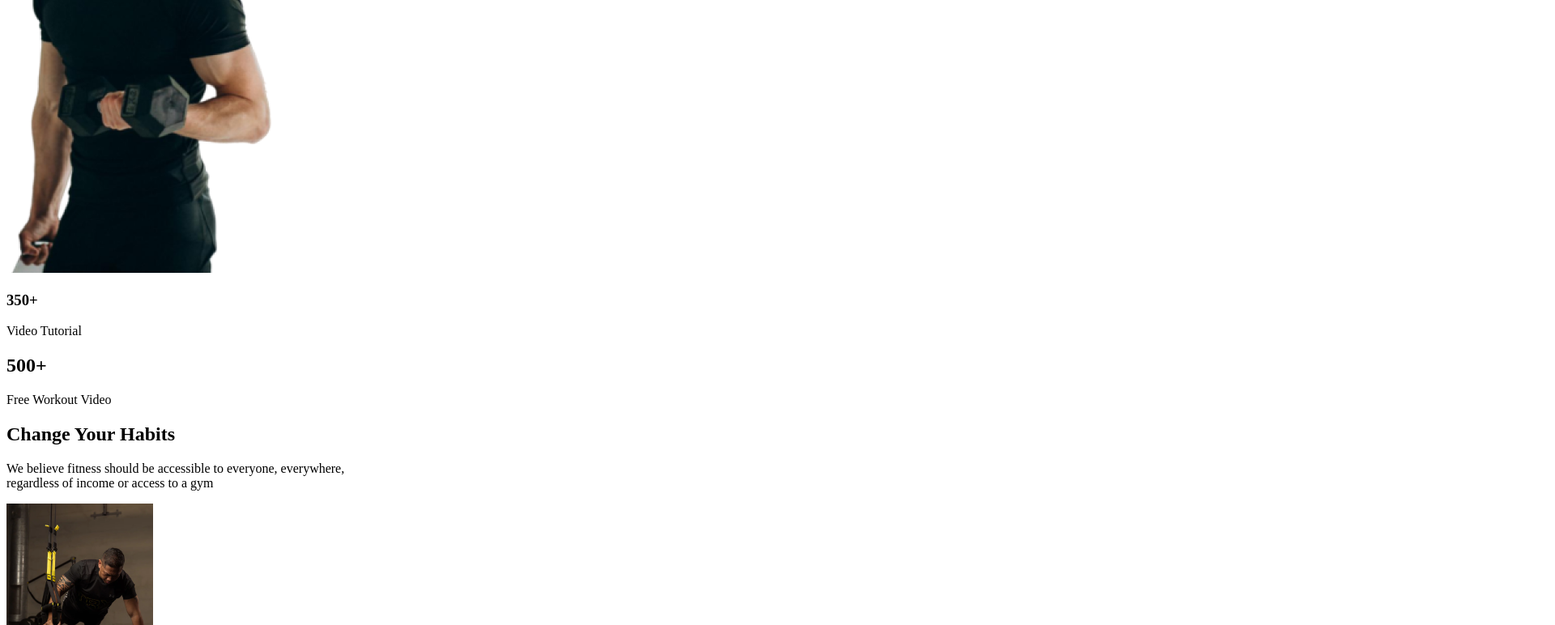
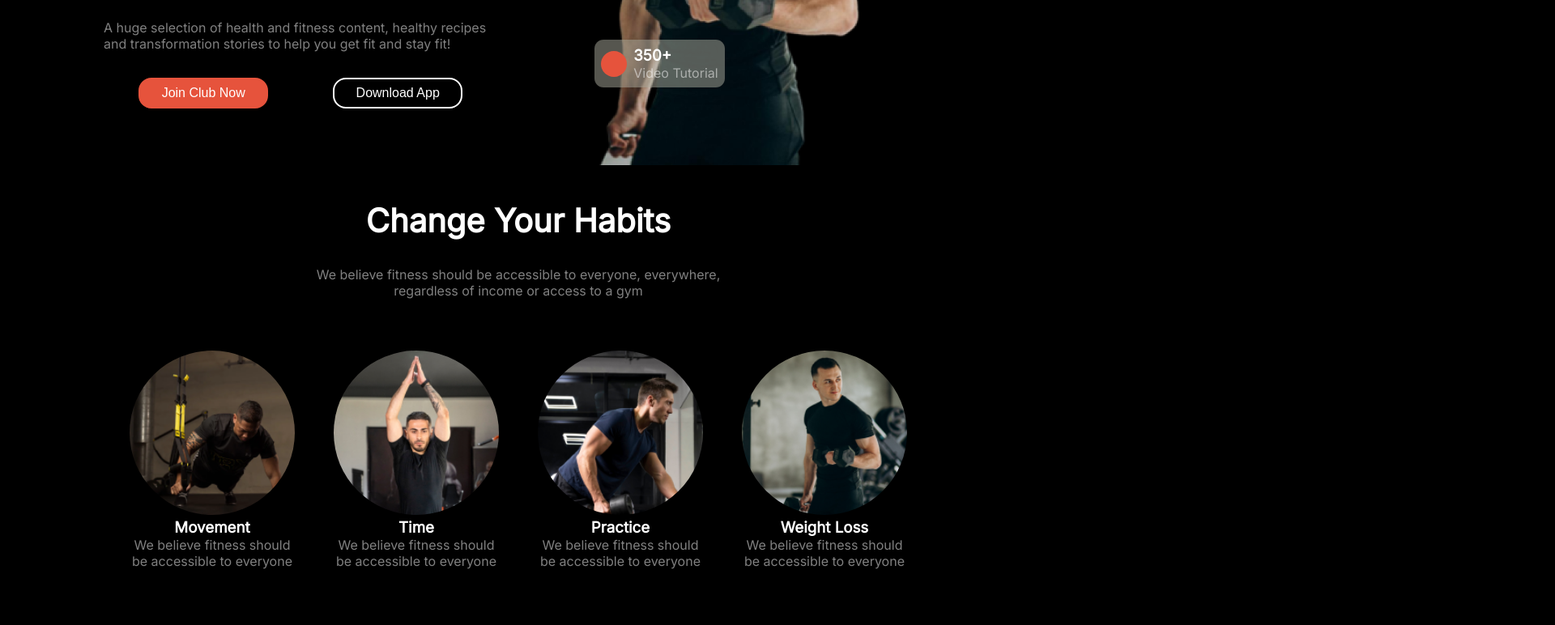
Before and after one commit to bornilshopno/Fitness-Website, a plain HTML site: page index.html in a window 1280 px wide. Shown: the part 505-1277 px from the top of the page at 81% size, 1920 px wide, since content can reach past the window. Drawn offline with Linux system fonts and the light colour scheme; the site is published under a folder, as on GitHub Pages, so addresses that start at the root find nothing; a web font is replaced by a local one.

Commit message:
link updated

```diff
--- a/index.html
+++ b/index.html
@@ -6,8 +6,8 @@
     <title>Fitness</title>
     <link rel="stylesheet" href="https://cdnjs.cloudflare.com/ajax/libs/font-awesome/6.6.0/css/all.min.css">
    <link rel="stylesheet" href="https://fonts.cdnfonts.com/css/miama">
-    <link rel="stylesheet" href="/Styles/style.css">
-    <link rel="stylesheet" href="/Styles/responsive.css">
+    <link rel="stylesheet" href="./Styles/style.css">
+    <link rel="stylesheet" href="./Styles/responsive.css">
 
 </head>
 <body>
```
